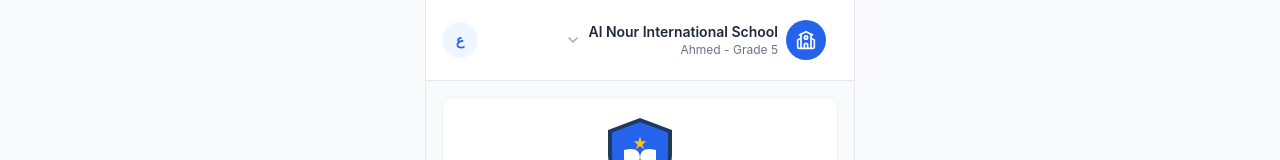
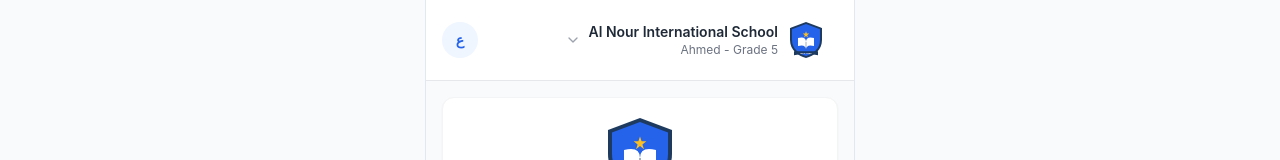
Before and after one commit to ghoneim-mediuslabs/mediuslabs, a Next.js app in the folder projects/school-mart-demo/: page /en in a window 1280 px wide. Shown: the top 160 px of the page. Built offline with nearby package versions, Linux system fonts and the light colour scheme.

Commit message:
demo v10

```diff
--- a/projects/school-mart-demo/components/ui/AppHeader.tsx
+++ b/projects/school-mart-demo/components/ui/AppHeader.tsx
@@ -116,9 +116,13 @@ export default function AppHeader({
                 {getChildName(selectedChild)} - {getChildGrade(selectedChild)}
               </p>
             </div>
-            <div className="flex h-10 w-10 items-center justify-center rounded-full bg-blue-600">
-              <School className="h-5 w-5 text-white" />
-            </div>
+            {school?.logo ? (
+              <img src={school.logo} alt="" className="h-10 w-10 rounded-full object-cover" />
+            ) : (
+              <div className="flex h-10 w-10 items-center justify-center rounded-full bg-blue-600">
+                <School className="h-5 w-5 text-white" />
+              </div>
+            )}
           </button>
 
           {showDropdown && (
```
